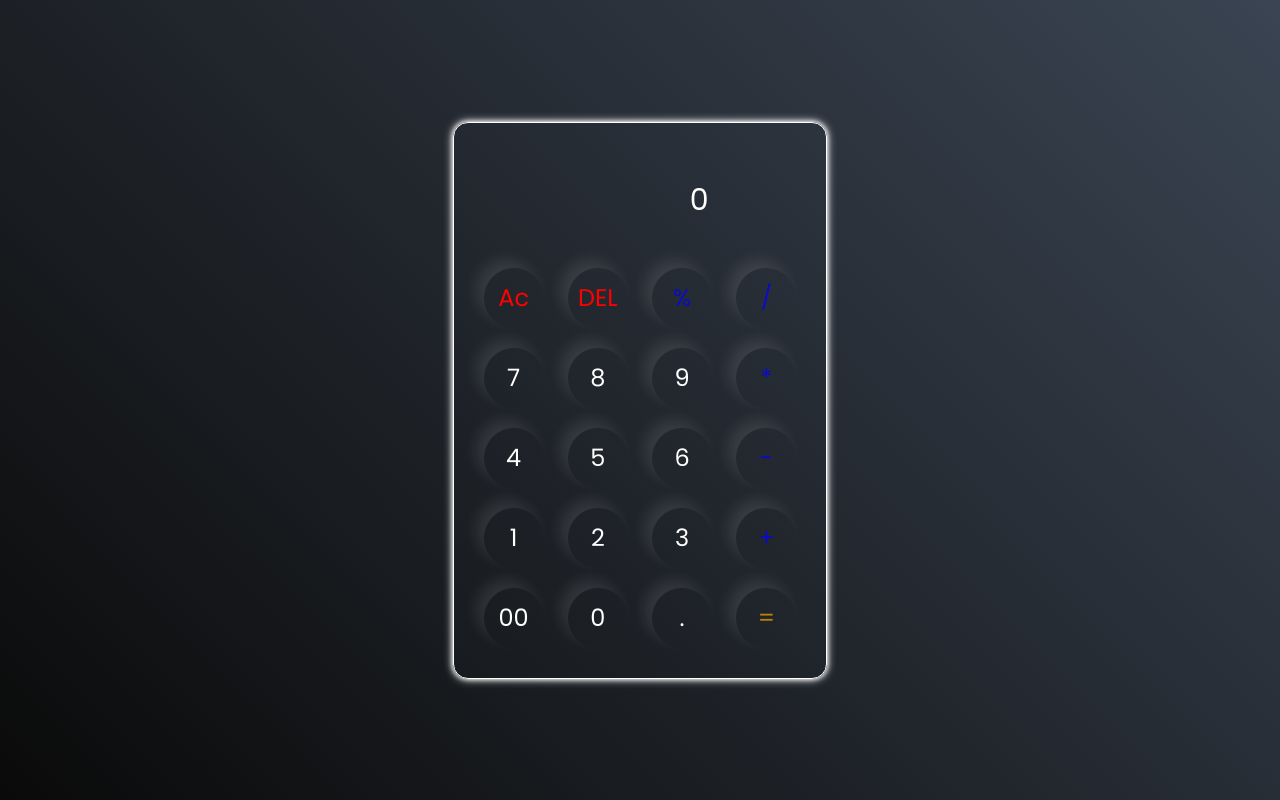
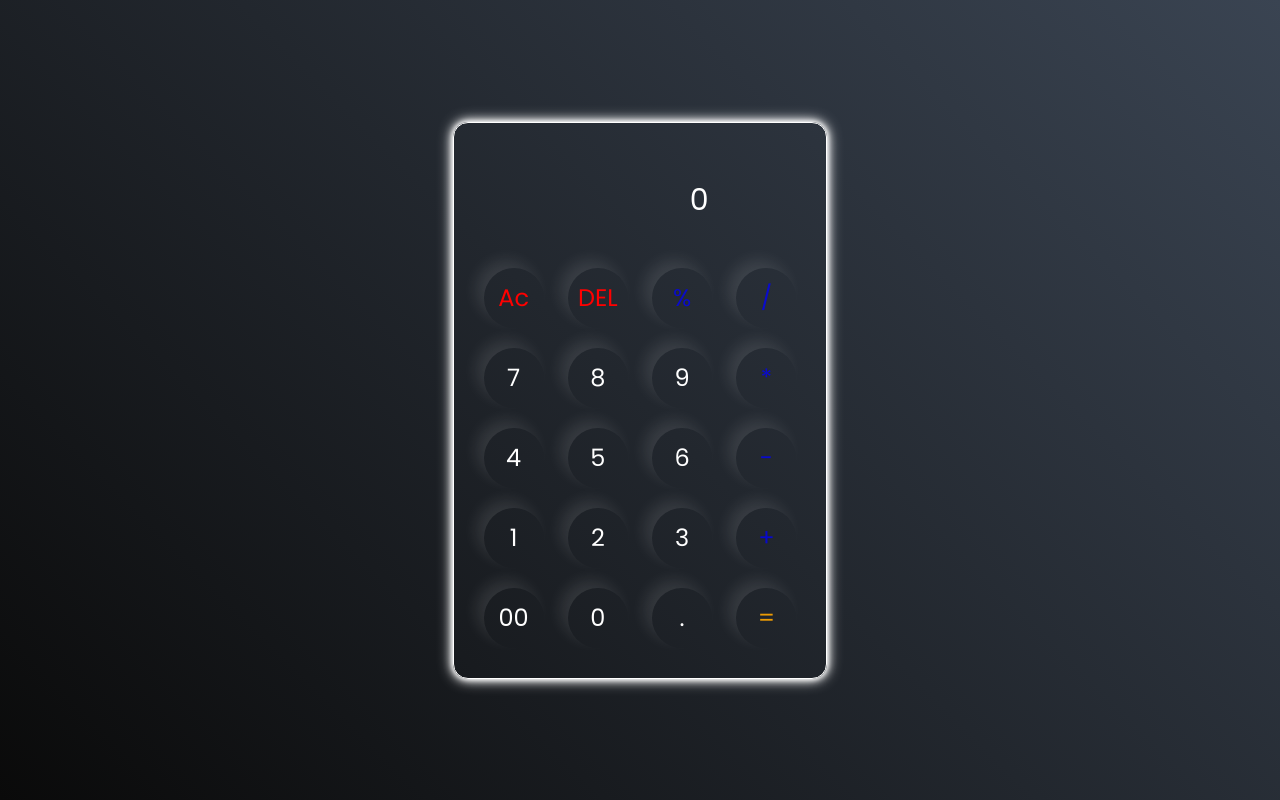
Before and after one commit to Gyannnnn/Calculator, a plain HTML site: page index.html in a window 1280 px wide. Drawn offline with Linux system fonts and the light colour scheme.

Commit message:
Updated Shadow of the main body

```diff
--- a/style.css
+++ b/style.css
@@ -16,7 +16,7 @@ body{
     border: 1px solid white;
     padding: 20px;
     border-radius: 15px;
-    box-shadow: 0px 0px 5px #ffffff,0px 0px 10px #fff;
+    box-shadow: 0 0 5px white, 0 0 10px white, 0 0 15px white;
 }
 input{
     width: 200px;
@@ -47,7 +47,7 @@ button{
     box-shadow: -8px -8px 15px rgba(255, 255, 255, 0.1);
 }
 .eqlBtn{
-    color: rgba(255, 166, 0, 0.703);
+    color: rgba(255, 166, 0, 0.918);
 }
 .operator{
     color: rgba(0, 0, 255, 0.751);
```
